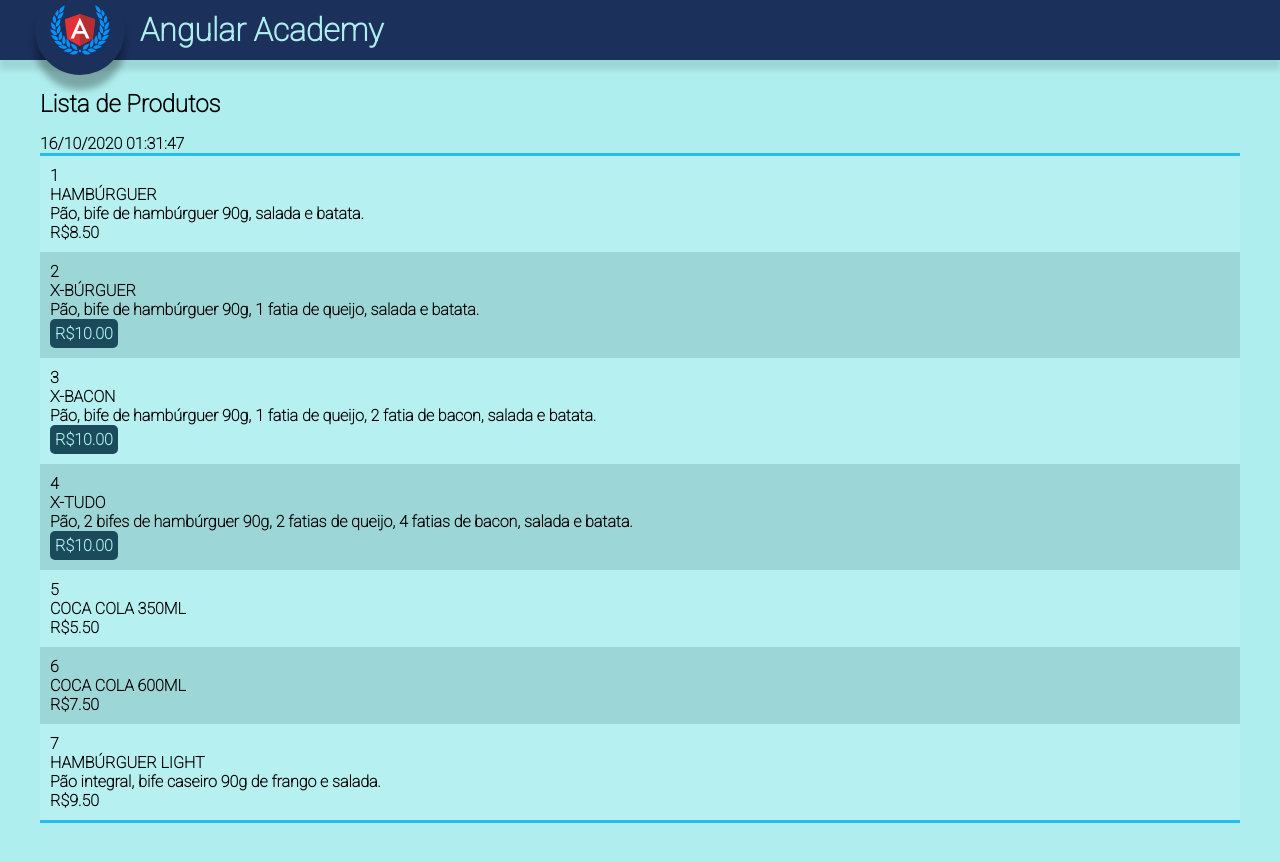
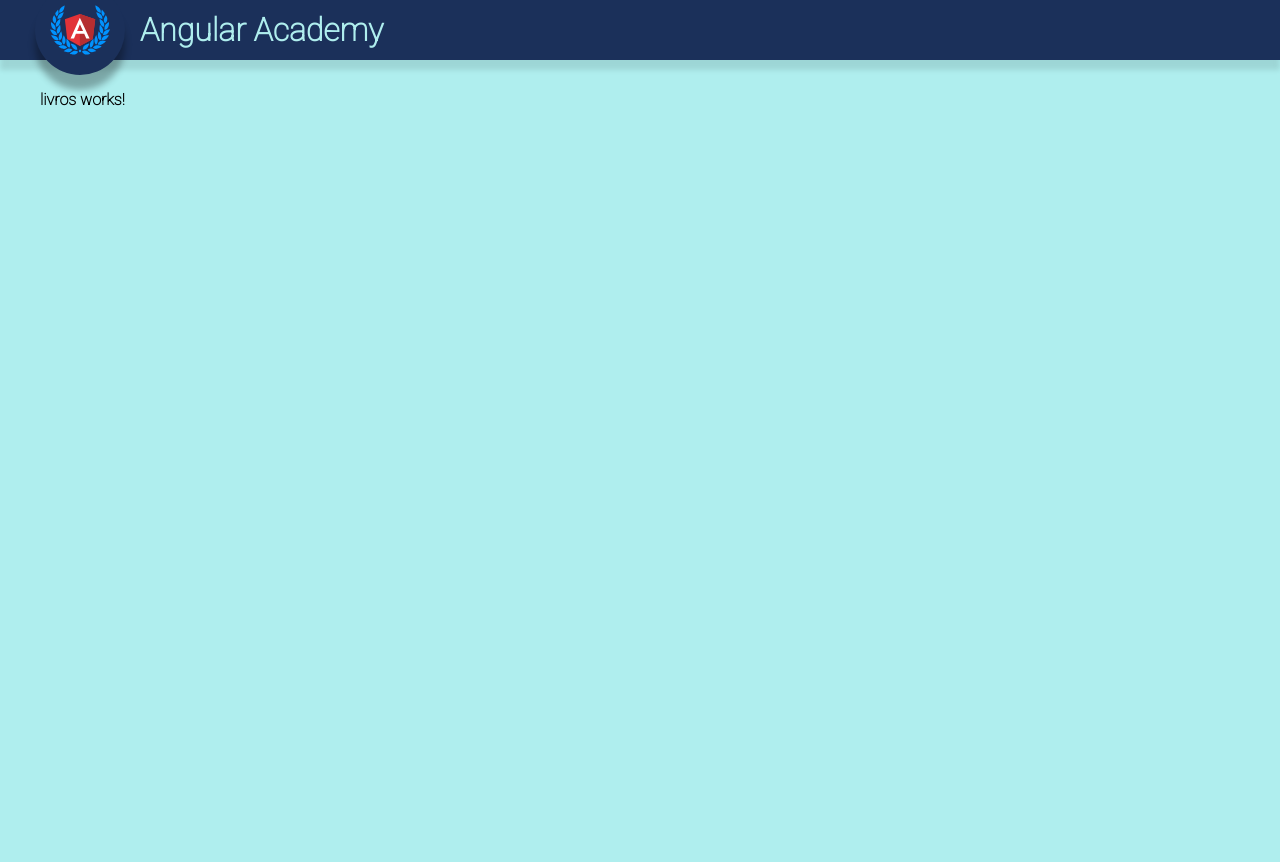
Before and after one commit to evandrosevergnini/angular-academy, an Angular app: page / in a window 1280 px wide. Shown: the top 862 px of the page. After the commit the page ends 800 px from the top, so only its background shows below. Built offline with nearby package versions, Linux system fonts and the light colour scheme.

Commit message:
Criando módulos

```diff
--- a/src/app/app-routing.module.ts
+++ b/src/app/app-routing.module.ts
@@ -1,10 +1,16 @@
 import { NgModule } from '@angular/core';
 import { Routes, RouterModule } from '@angular/router';
 
-const routes: Routes = [];
+const routes: Routes = [
+  {
+    path: 'livros',
+    loadChildren: () =>
+      import('./livros/livros.module').then((m) => m.LivrosModule),
+  },
+];
 
 @NgModule({
   imports: [RouterModule.forRoot(routes)],
-  exports: [RouterModule]
+  exports: [RouterModule],
 })
-export class AppRoutingModule { }
+export class AppRoutingModule {}
--- a/src/app/app.component.html
+++ b/src/app/app.component.html
@@ -2,6 +2,5 @@
   <h1><img src="../assets/svg/logo.svg" alt=""><span>{{ title }}</span></h1>
 </header>
 <main>
-  <produto-lista></produto-lista>
-  <router-outlet></router-outlet>
+  <livros></livros>
 </main>
--- a/src/app/app.module.ts
+++ b/src/app/app.module.ts
@@ -5,6 +5,7 @@ import { AppRoutingModule } from './app-routing.module';
 import { AppComponent } from './app.component';
 import { FormsModule } from '@angular/forms';
 import { ProdutoListaComponent } from './produto-lista/produto-lista.component';
+import { LivrosModule } from './livros/livros.module';
 
 @NgModule({
   declarations: [
@@ -14,7 +15,8 @@ import { ProdutoListaComponent } from './produto-lista/produto-lista.component';
   imports: [
     BrowserModule,
     AppRoutingModule,
-    FormsModule
+    FormsModule,
+    LivrosModule
   ],
   providers: [],
   bootstrap: [AppComponent]
--- /dev/null
+++ b/src/app/livros/livros-routing.module.ts
@@ -0,0 +1,12 @@
+import { NgModule } from '@angular/core';
+import { Routes, RouterModule } from '@angular/router';
+
+import { LivrosComponent } from './livros.component';
+
+const routes: Routes = [{ path: '', component: LivrosComponent }];
+
+@NgModule({
+  imports: [RouterModule.forChild(routes)],
+  exports: [RouterModule]
+})
+export class LivrosRoutingModule { }
--- /dev/null
+++ b/src/app/livros/livros.component.html
@@ -0,0 +1 @@
+<p>livros works!</p>
--- /dev/null
+++ b/src/app/livros/livros.component.ts
@@ -0,0 +1,15 @@
+import { Component, OnInit } from '@angular/core';
+
+@Component({
+  selector: 'livros',
+  templateUrl: './livros.component.html',
+  styleUrls: ['./livros.component.scss']
+})
+export class LivrosComponent implements OnInit {
+
+  constructor() { }
+
+  ngOnInit(): void {
+  }
+
+}
```
Also changed, not shown: src/app/livros/livros.module.ts (added, +15 -0 lines), src/app/livros/livros.component.scss (added), 1 other file (tests, documents, lock files or other folders).
